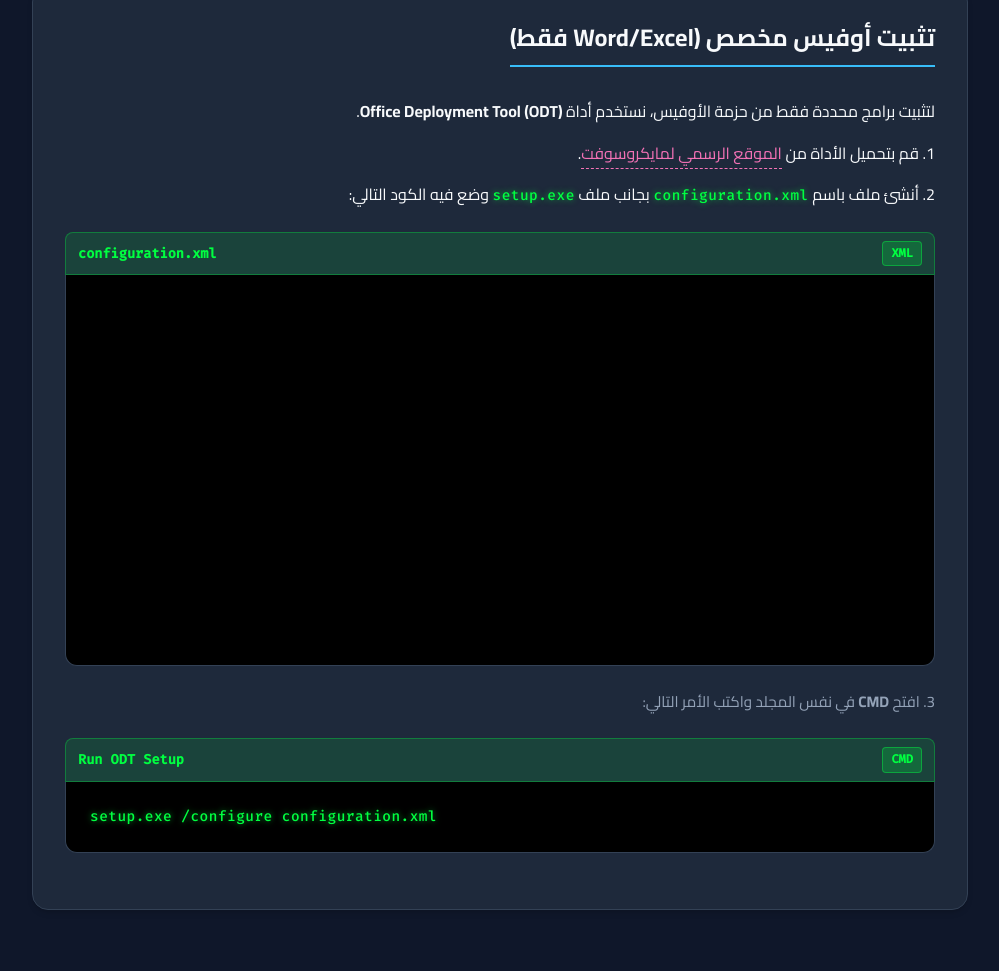
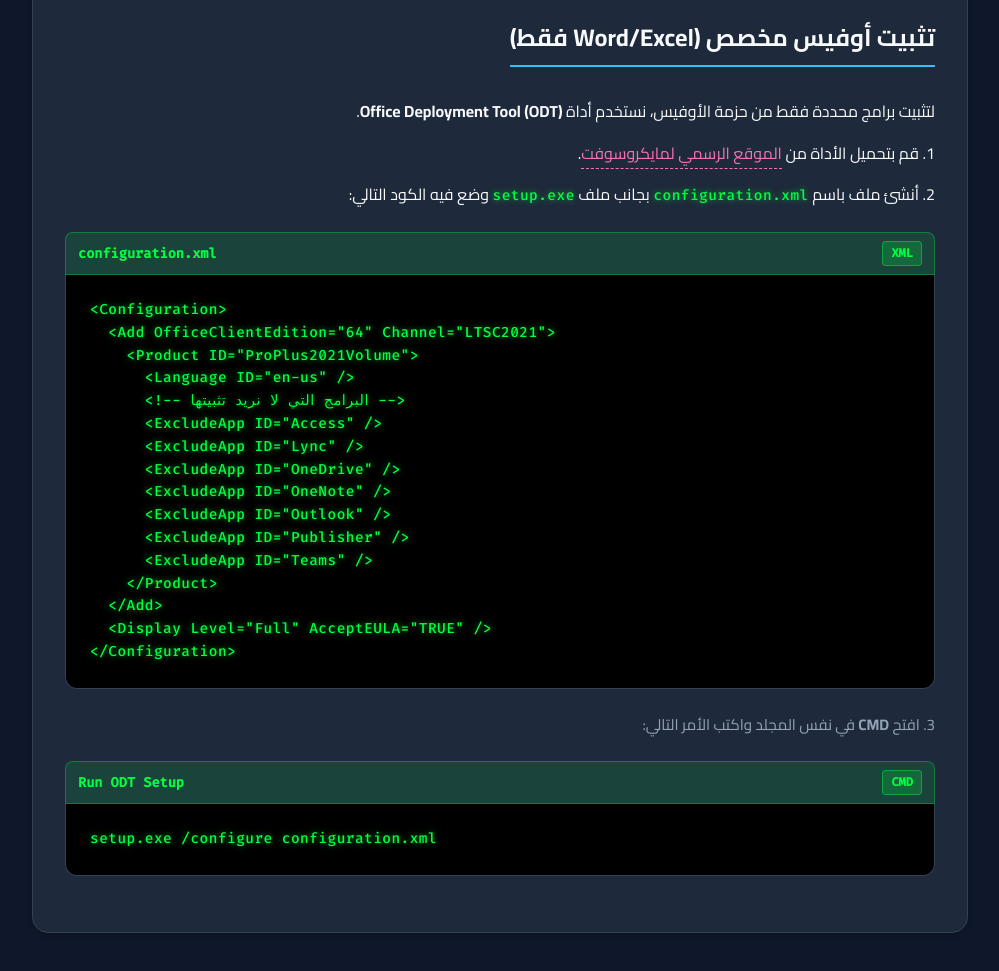
Before and after one commit to sherow1982/windows-adjust, a plain HTML site: page index.html in a window 1280 px wide. Shown: the part 1944-2915 px from the top of the page, without its empty margins (140-1139 px from the left). Drawn offline with Linux system fonts and the light colour scheme.

Commit message:
Fix invisible XML code by escaping HTML tags

```diff
--- a/index.html
+++ b/index.html
@@ -442,22 +442,22 @@
                     <span>configuration.xml</span>
                     <span class="code-tool">XML</span>
                 </div>
-<pre onclick="copyToClipboard(this)"><code><Configuration>
-  <Add OfficeClientEdition="64" Channel="LTSC2021">
-    <Product ID="ProPlus2021Volume">
-      <Language ID="en-us" />
-      <!-- البرامج التي لا نريد تثبيتها -->
-      <ExcludeApp ID="Access" />
-      <ExcludeApp ID="Lync" />
-      <ExcludeApp ID="OneDrive" />
-      <ExcludeApp ID="OneNote" />
-      <ExcludeApp ID="Outlook" />
-      <ExcludeApp ID="Publisher" />
-      <ExcludeApp ID="Teams" />
-    </Product>
-  </Add>
-  <Display Level="Full" AcceptEULA="TRUE" />
-</Configuration></code></pre>
+<pre onclick="copyToClipboard(this)"><code>&lt;Configuration&gt;
+  &lt;Add OfficeClientEdition="64" Channel="LTSC2021"&gt;
+    &lt;Product ID="ProPlus2021Volume"&gt;
+      &lt;Language ID="en-us" /&gt;
+      &lt;!-- البرامج التي لا نريد تثبيتها --&gt;
+      &lt;ExcludeApp ID="Access" /&gt;
+      &lt;ExcludeApp ID="Lync" /&gt;
+      &lt;ExcludeApp ID="OneDrive" /&gt;
+      &lt;ExcludeApp ID="OneNote" /&gt;
+      &lt;ExcludeApp ID="Outlook" /&gt;
+      &lt;ExcludeApp ID="Publisher" /&gt;
+      &lt;ExcludeApp ID="Teams" /&gt;
+    &lt;/Product&gt;
+  &lt;/Add&gt;
+  &lt;Display Level="Full" AcceptEULA="TRUE" /&gt;
+&lt;/Configuration&gt;</code></pre>
             </div>
             <p class="muted">3. افتح <strong>CMD</strong> في نفس المجلد واكتب الأمر التالي:</p>
 
```
